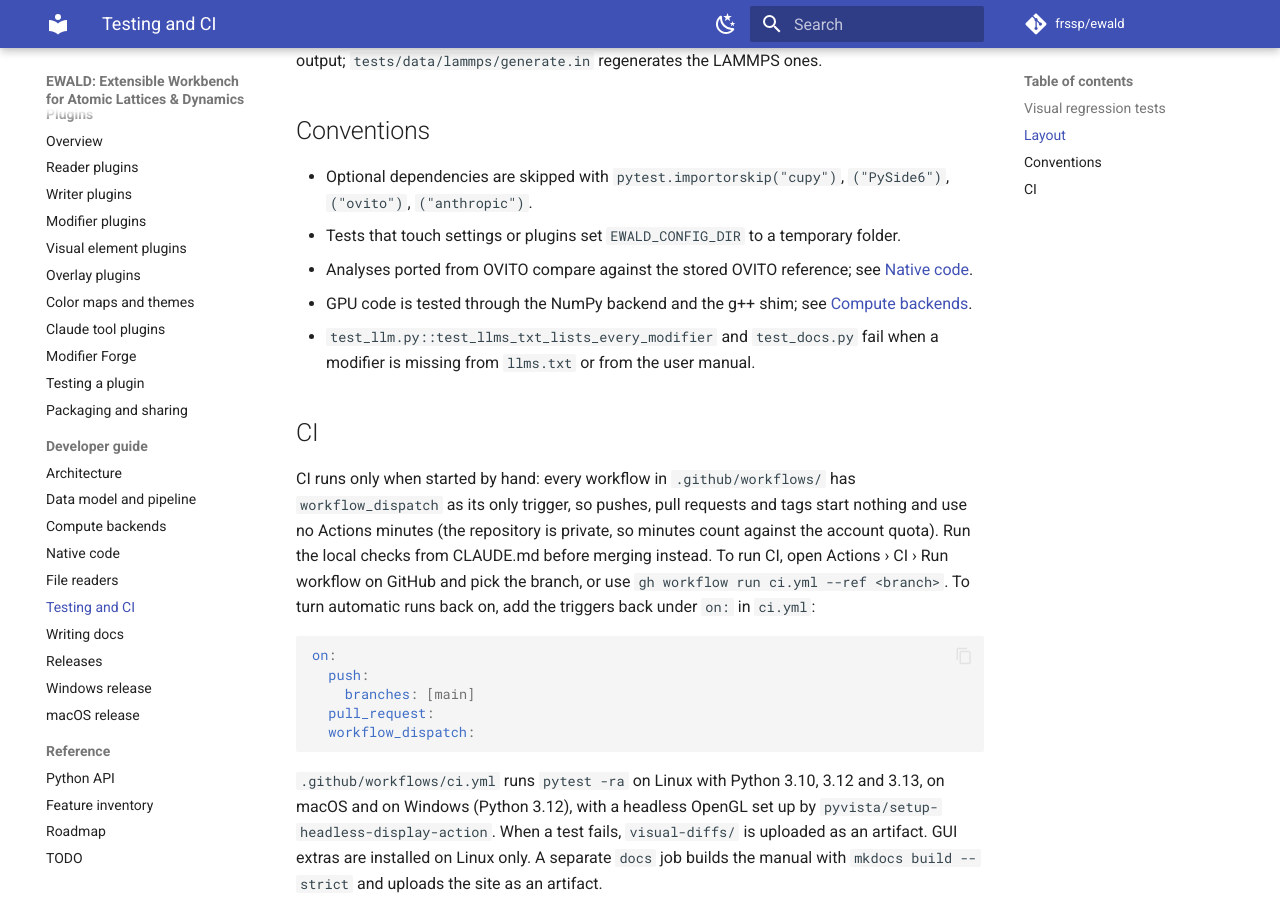
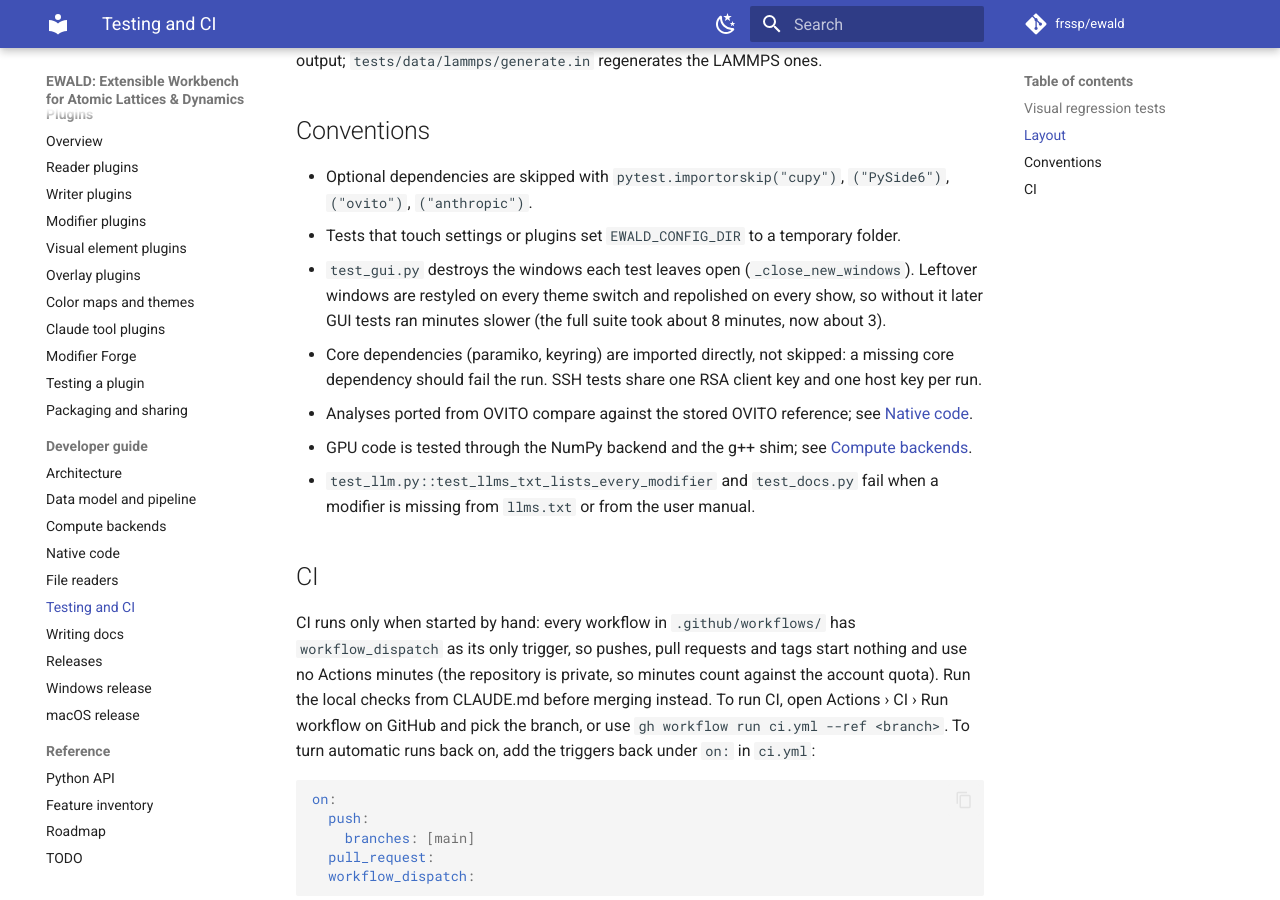
Before and after one commit to frssp/ewald, an MkDocs documentation site: the page built from docs/developer/testing.md, in a window 1280 px wide and 900 px high, scrolled down 1193 px. Built offline with MkDocs 1.6.1 and Material for MkDocs 9.7.7, drawn with Linux system fonts in a browser that asks for light colours; comment, search, counter and statistics services are not loaded.

Commit message:
Tests: close windows after each GUI test, share SSH test keys
Leftover MainWindows from earlier tests were restyled on every theme
switch and repolished on every show, so test_theme_switch_restyles_...
took 240 s and the full suite 8 min. A per-test fixture now destroys the
windows a test opens: same 1109 tests, 2m47s under xvfb.

paramiko is a core dependency, so the SSH tests import it instead of
skipping, and share one generated RSA client key and host key per run.

Co-Authored-By: Claude Opus 5.5 (1M context) <noreply@anthropic.com>

```diff
--- a/docs/developer/testing.md
+++ b/docs/developer/testing.md
@@ -52,6 +52,11 @@ regenerates the LAMMPS ones.
 - Optional dependencies are skipped with `pytest.importorskip("cupy")`, `("PySide6")`,
   `("ovito")`, `("anthropic")`.
 - Tests that touch settings or plugins set `EWALD_CONFIG_DIR` to a temporary folder.
+- `test_gui.py` destroys the windows each test leaves open (`_close_new_windows`). Leftover
+  windows are restyled on every theme switch and repolished on every show, so without it later
+  GUI tests ran minutes slower (the full suite took about 8 minutes, now about 3).
+- Core dependencies (paramiko, keyring) are imported directly, not skipped: a missing core
+  dependency should fail the run. SSH tests share one RSA client key and one host key per run.
 - Analyses ported from OVITO compare against the stored OVITO reference; see
   [Native code](native.md).
 - GPU code is tested through the NumPy backend and the g++ shim; see
```
Also changed, not shown: docs/todo.md (+3 -0 lines), 6 other files.
